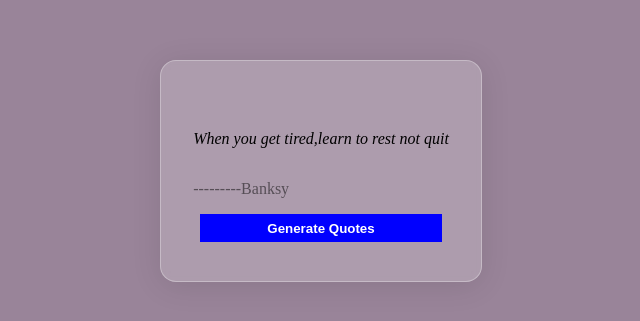
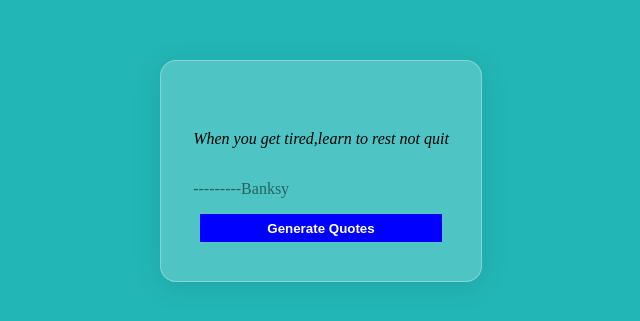
Before and after one commit to nahidbd11/quotes-generator, a React (Create React App) app: page / in a window 1280 px wide. Shown: the part 229-550 px from the top of the page, without its empty margins (319-959 px from the left). Built offline with nearby package versions, Linux system fonts and the light colour scheme; no server answers.

Commit message:
bg color has chnaged

```diff
--- a/src/App.scss
+++ b/src/App.scss
@@ -10,7 +10,7 @@
   grid-template-rows: 100vh;
   place-content: center center;
   place-items: center center;
-  background-color: rgb(153, 132, 153);
+  background-color: rgb(35, 182, 182);
 }
 .btn {
   border: none;
```
